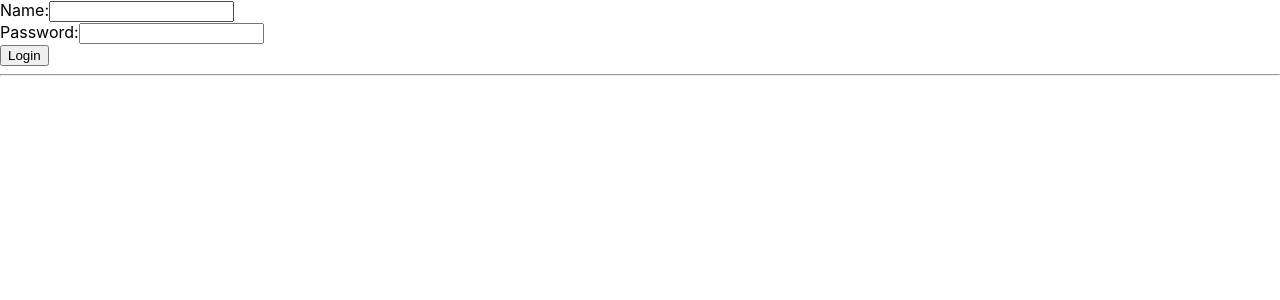
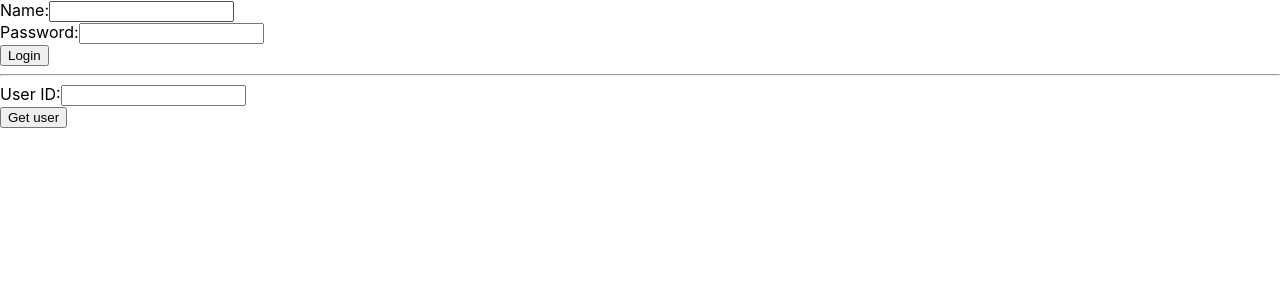
Before and after one commit to stasBigunenko/monorepa, a React (Create React App) app in the folder web/: page / in a window 1280 px wide. Shown: the top 300 px of the page. Built offline with nearby package versions, Linux system fonts and the light colour scheme.

Commit message:
add user component

```diff
--- a/web/src/App.js
+++ b/web/src/App.js
@@ -1,5 +1,6 @@
 import React from "react";
 import {Login} from './login/login'
+import {User} from './user/userInfo'
 
 class App extends React.Component {
   constructor() {
@@ -19,10 +20,13 @@ class App extends React.Component {
 
   render(){
     console.log("state", this.state)
+    let {token} = this.state;
+
     return (
       <div>
         <Login handleUserLogin={this.onLogin}/>
         <hr/>
+        <User token={token}/>
       </div>
     );
   }
--- /dev/null
+++ b/web/src/user/data.js
@@ -0,0 +1,3 @@
+const TestData = {
+
+}
--- /dev/null
+++ b/web/src/user/userInfo.js
@@ -0,0 +1,46 @@
+import React from "react";
+
+
+export class User extends React.Component {
+    constructor(props){
+      super(props);
+      this.handleChange = this.handleChange.bind(this);
+      this.handleSubmit = this.handleSubmit.bind(this);
+
+      this.state = {
+        userID: "",
+      };
+    }
+
+    handleChange = (e) => {
+        this.setState({
+          [e.target.name]: e.target.value
+        })
+      }
+
+    handleSubmit(e) {
+        e.preventDefault();
+
+        console.log('token from props', this.props.token)
+        // console.log('token', props.token)
+        console.log("sumbit", e)
+    }
+
+
+    render() {
+        return (
+            <div>
+            <form onSubmit={this.handleSubmit}>
+              <label>
+                User ID:
+                <input type="text" name="userID" onChange={this.handleChange} />
+              </label>
+
+              <br/>
+
+              <button type="submit">Get user</button>
+            </form>
+          </div>
+          )
+    }
+}
```
